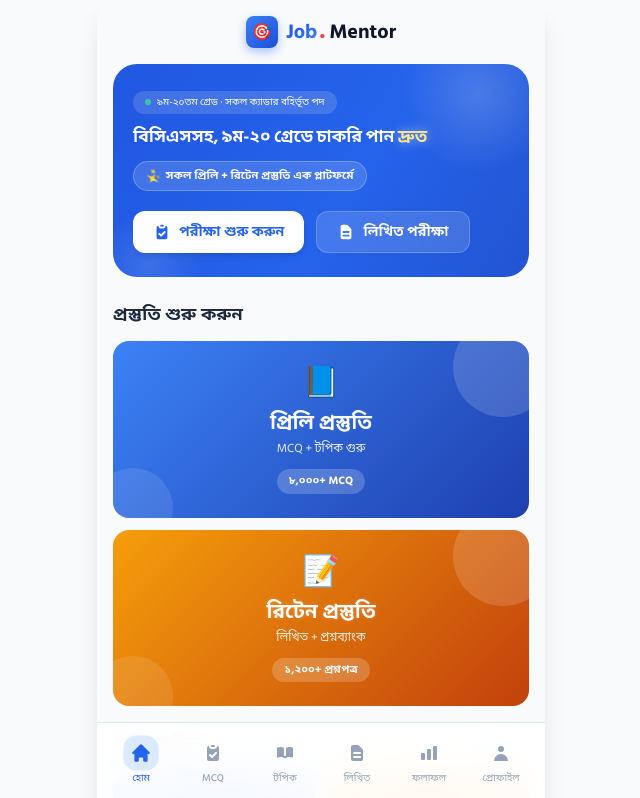
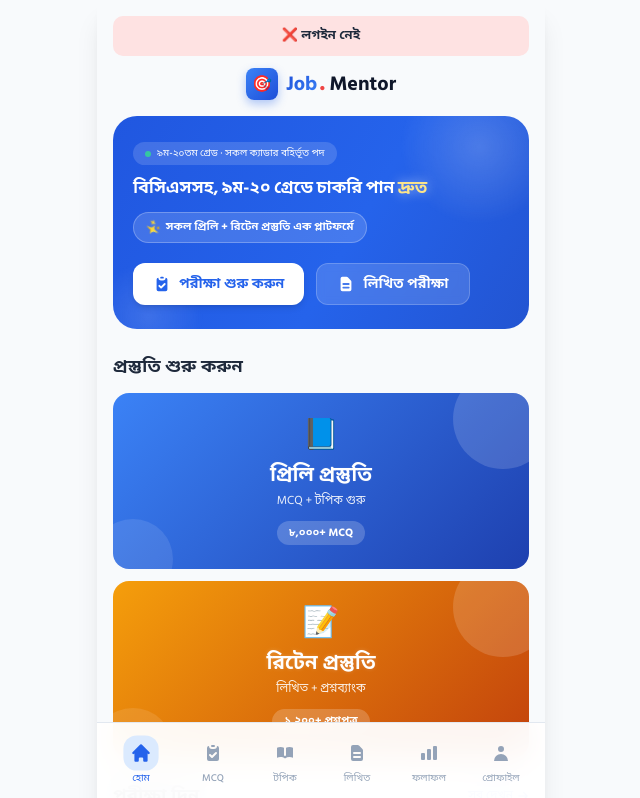
Before and after one commit to emonhossen1672-cmd/job-mentor-frontend, a React (Vite) app: page / in a window 1280 px wide. Shown: the top 798 px of the page, without its empty margins (319-959 px from the left). Built offline with nearby package versions, Linux system fonts and the light colour scheme; no server answers.

Commit message:
Update Home.jsx

```diff
--- a/src/pages/Home.jsx
+++ b/src/pages/Home.jsx
@@ -12,6 +12,7 @@ import {
 } from 'react-icons/hi';
 import { fetchMCQs } from '../services/api.js';
 import LoadingSpinner from '../components/LoadingSpinner.jsx';
+import { useAuth } from '../context/AuthContext.jsx';
 
 const subjects = [
   { id: 1, name: 'বাংলা সাহিত্য', icon: '📖', total: 450, color: 'bg-rose-50 text-rose-600' },
@@ -36,6 +37,7 @@ const toBengaliNumber = (num) => {
 
 export default function Home() {
   const navigate = useNavigate()
+  const { user, authLoading } = useAuth()
   const [sampleMCQ, setSampleMCQ] = useState(null)
   const [loading, setLoading] = useState(true)
   const [selectedOption, setSelectedOption] = useState(null)
@@ -82,6 +84,10 @@ export default function Home() {
 
   return (
     <div className="page-content animate-fade-in">
+      {/* ডিবাগ ব্যানার — টেস্টের পর মুছে ফেলা হবে */}
+      <div style={{ background: authLoading ? '#fef3c7' : user ? '#dcfce7' : '#fee2e2', padding: '10px', borderRadius: '10px', marginBottom: '12px', fontSize: '13px', fontWeight: 'bold', textAlign: 'center' }}>
+        {authLoading ? '⏳ লোড হচ্ছে...' : user ? `✅ লগইন আছে: ${user.phoneNumber || user.email || user.uid}` : '❌ লগইন নেই'}
+      </div>
       {/* Logo */}
       <div className="flex items-center justify-center gap-2 mb-4">
         <div className="logo-mark text-base">🎯</div>
```
